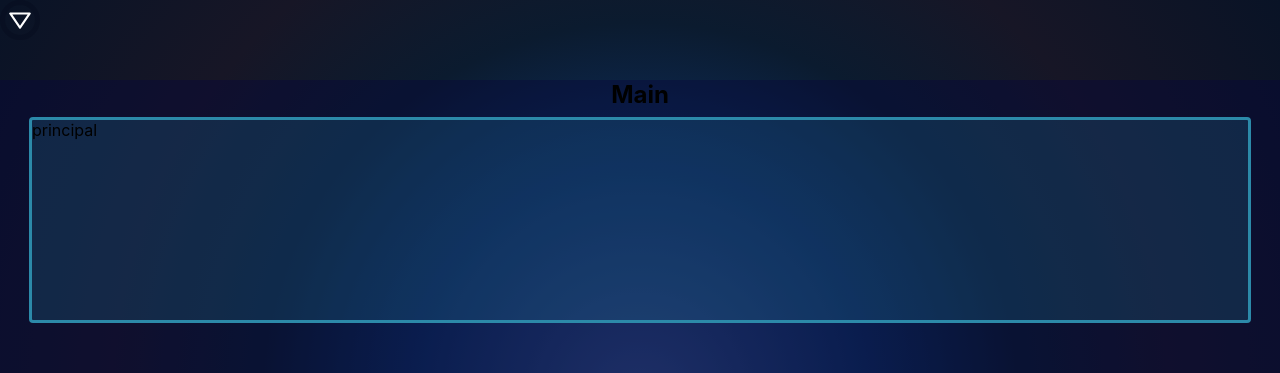
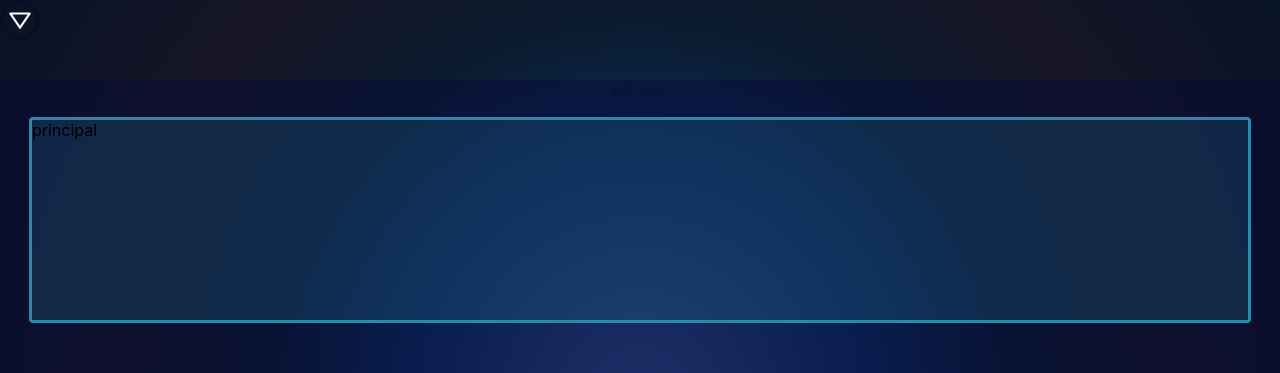
Before and after one commit to gabyfroso/Curriculum-Vitale, a React (Create React App) app: page / in a window 1280 px wide. Shown: the top 373 px of the page. Built offline with nearby package versions, Linux system fonts and the light colour scheme.

Commit message:
Pages
y mejoras en la documentación visual

```diff
--- a/src/App.css
+++ b/src/App.css
@@ -29,53 +29,3 @@ ul, li{
   width: 50px;
   height: 50px;
 }
-
-main{
-  display: flex;
-  flex-direction: column;
-
-  margin-top: 80px;
-
-  height: 100%;
-  min-height: 600px;
-
-
-
-  align-items: center;
-
-  background-color: rgba(7, 7, 58, 0.4);
-
-  &>div{
-    position: relative;
-    display: block;
-
-    width: 95%;
-    height: 100%;
-    min-height: 200px;
-    margin-top: 8px;
-
-    border-radius: 4px;
-
-    border: solid rgba(44, 138, 169);
-    background-color: rgba(44, 138, 169, 0.2);
-  }
-}
-
-#Important{
-  position: absolute;
-  display: flex;
-
-  padding-top: 10px;
-  top: 20px;
-
-  width: 100%;
-  height: 200px;
-
-  align-items: center;
-
-  flex-direction: column;
-
-  z-index: 1;
-
-  background-color: rgba(7, 7, 58, 0.6);
-}
--- a/src/App.js
+++ b/src/App.js
@@ -5,9 +5,17 @@ import { UserContext, FocusContext } from './components/contexts'
 import Header from "./components/Header";
 
 import Main from './pages/principal';
+import Contacto from './pages/contacto'
+
 import Program from "./pages/program";
-import Paint from './pages/paint';
+import Electronica from './pages/Electronica';
+import Dibujo from './pages/Dibujo';
+import Medic, { AuxParam, Veterinaria } from './pages/Medicina';
 
+
+import Error from './pages/Error';
+
+import STLmain from './components/css/main.module.css';
 import './App.css';
 
 function App() {
@@ -17,8 +25,16 @@ function App() {
   const Source =
   {
     Main: <Main />,
-    Program: <Program />,
-    Paint: <Paint />
+    Contacto: <Contacto />,
+
+    expProgramacion: <Program />,
+    expElectronica: <Electronica />,
+    expDibujo: <Dibujo />,
+    expMedic: <Medic />,
+    expParamedic: <AuxParam />,
+    expVeterinaria: <Veterinaria />,
+
+    default: <Error />
   }
 
   const SourceApp = Source[Focus || 'Main'];
@@ -26,13 +42,12 @@ function App() {
   return (
     <div className="App">
       <Header />
-      <main style={{ width: '100%' }}>
-        <h2>{Focus}</h2>
-        <div className='main'>
+      <div style={{ width: '100%' }} className={STLmain.DIVmain}>
+        <h2 className={STLmain.novisable}>{Focus}</h2>
+        <main>
           {SourceApp}
-
-        </div>
-      </main>
+        </main>
+      </div>
     </div>
   );
 }
--- a/src/components/Header.js
+++ b/src/components/Header.js
@@ -56,10 +56,10 @@ function Exp() {
     return (
         <Expansible text='Experiencia'>
             <h3>Experiencia en:</h3>
-            <ExtraNav newFocus={'exp-Programacion'}>Programacion</ExtraNav>
-            <ExtraNav newFocus={'exp-Electronica'}>Electronica</ExtraNav>
-            <ExtraNav newFocus={'exp-Dibujo'}>Dibujo</ExtraNav>
-            <ExtraNav newFocus={'exp-Medic'}>Asistente Paramédico</ExtraNav>
+            <ExtraNav newFocus={'expProgramacion'}>Programacion</ExtraNav>
+            <ExtraNav newFocus={'expElectronica'}>Electronica</ExtraNav>
+            <ExtraNav newFocus={'expDibujo'}>Dibujo</ExtraNav>
+            <ExtraNav newFocus={'expParamedic'}>Asistente Paramédico</ExtraNav>
         </Expansible>
     )
 }
--- /dev/null
+++ b/src/components/css/main.module.css
@@ -0,0 +1,34 @@
+.DIVmain{
+    display: flex;
+    flex-direction: column;
+
+    margin-top: 80px;
+
+    height: 100%;
+    min-height: 600px;
+
+
+
+    align-items: center;
+
+    background-color: rgba(7, 7, 58, 0.4);
+
+    &>.novisable{
+      color: rgba(0, 0, 0, 0.08);
+    }
+
+    &>main{
+      position: relative;
+      display: block;
+
+      width: 95%;
+      height: 100%;
+      min-height: 200px;
+      margin-top: 8px;
+
+      border-radius: 4px;
+
+      border: solid rgba(44, 138, 169);
+      background-color: rgba(44, 138, 169, 0.2);
+    }
+  }
--- a/src/pages/paint.jsx
+++ b/src/pages/Dibujo.jsx
@@ -1,6 +1,6 @@
 import React from 'react'
 
-export default function paint() {
+export default function Dibujo() {
   return (
     <div>paint</div>
   )
--- /dev/null
+++ b/src/pages/Electronica.jsx
@@ -0,0 +1,9 @@
+import React from 'react'
+
+function Electronica() {
+  return (
+    <div>Electronica</div>
+  )
+}
+
+export default Electronica
--- /dev/null
+++ b/src/pages/Error.jsx
@@ -0,0 +1,13 @@
+import React from 'react'
+
+function Error() {
+  return (
+    <div>
+      <h1>Error</h1>
+
+      <h4>Hubo un error, lo lamento, intentelo más tarde</h4>
+    </div>
+  )
+}
+
+export default Error
--- /dev/null
+++ b/src/pages/Medicina.jsx
@@ -0,0 +1,23 @@
+import React from 'react'
+
+function Medicina() {
+  return (
+    <div>Medicina</div>
+  )
+}
+
+function AuxParam(params) {
+    return(
+        <div>Aux Paramedico</div>
+    )
+}
+
+function Veterinaria(params) {
+    return(
+        <div>Veterinaria</div>
+    )
+}
+
+export default Medicina
+
+export {AuxParam, Veterinaria}
--- /dev/null
+++ b/src/pages/contacto.jsx
@@ -0,0 +1,9 @@
+import React from 'react'
+
+function contacto() {
+  return (
+    <div>contacto</div>
+  )
+}
+
+export default contacto
```
Also changed, not shown: document/Orden del Focus.txt.
